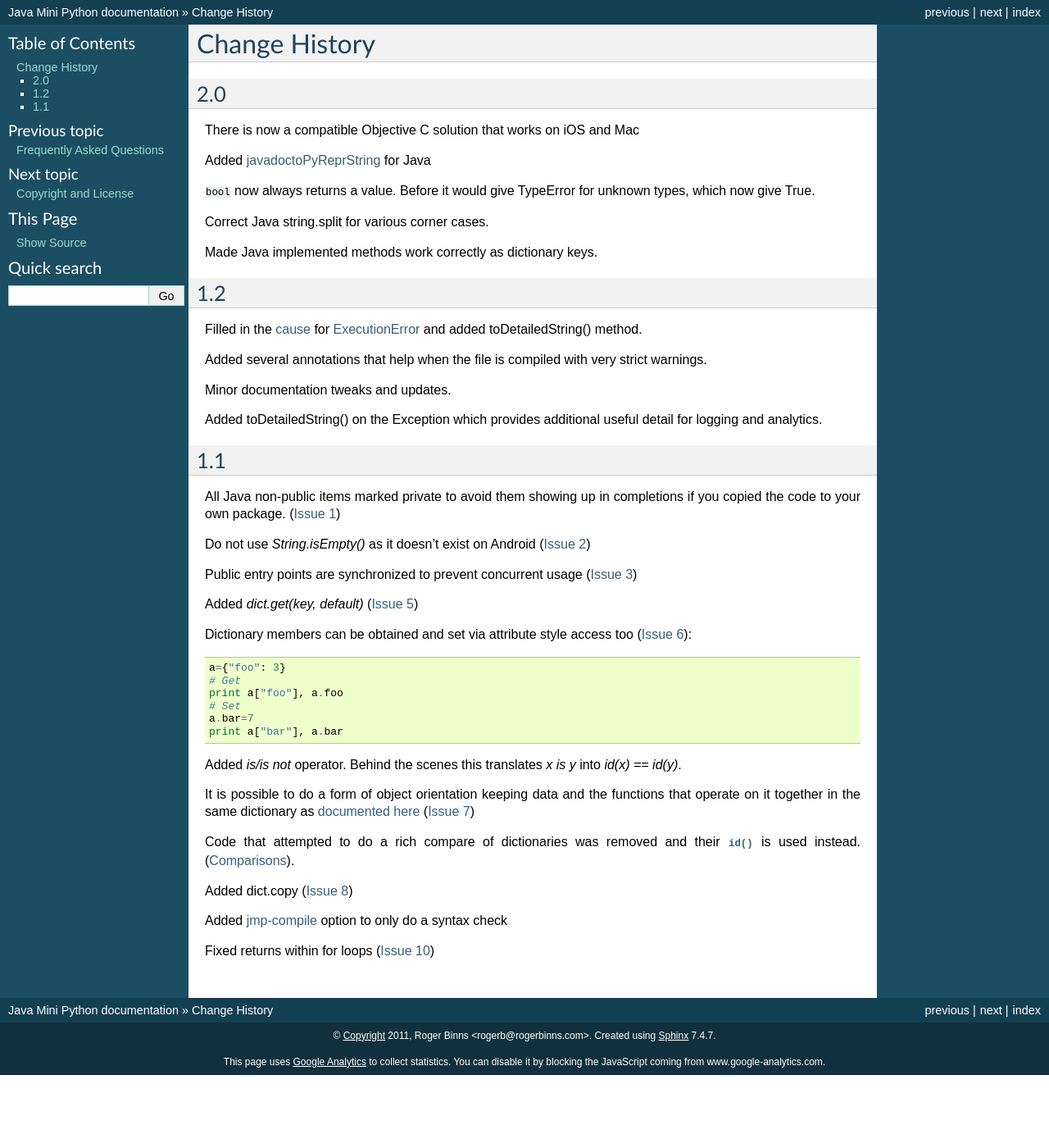
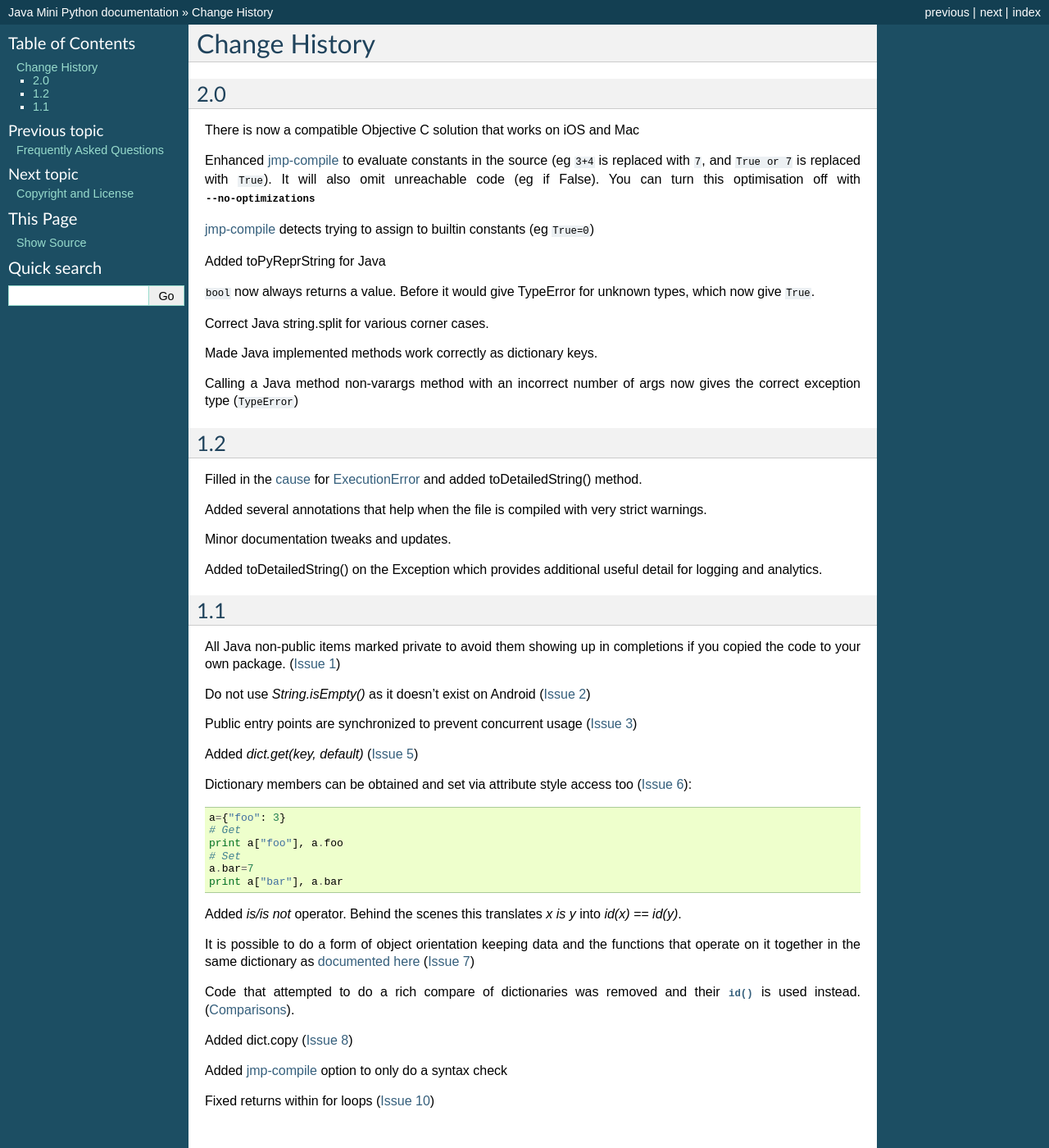
Before and after one commit to rogerbinns/jia-mini-python, a Sphinx documentation site: the page built from doc/changes.rst, in a window 1280 px wide and 1400 px high. Shown: the whole window at 82% size. Built offline with Sphinx 7.4.7, drawn with Linux system fonts in a browser that asks for light colours; the version number could not be read and is left out; some of the changed text lies outside the part shown.

Commit message:
Documentation updates and similar trivial tweaks

```diff
--- a/doc/changes.rst
+++ b/doc/changes.rst
@@ -6,14 +6,25 @@ Change History
 
 There is now a compatible Objective C solution that works on iOS and Mac
 
-Added :jdoc:`toPyReprString` for Java
+Enhanced :doc:`jmp-compile` to evaluate constants in the source (eg
+``3+4`` is replaced with ``7``, and ``True or 7`` is replaced with
+``True``).  It will also omit unreachable code (eg if False).  You can
+turn this optimisation off with :option:`--no-optimizations`
+
+:doc:`jmp-compile` detects trying to assign to builtin constants
+(eg ``True=0``)
+
+Added toPyReprString for Java
 
 ``bool`` now always returns a value.  Before it would give TypeError
-for unknown types, which now give True.
+for unknown types, which now give ``True``.
 
 Correct Java string.split for various corner cases.
 
 Made Java implemented methods work correctly as dictionary keys.
+
+Calling a Java method non-varargs method with an incorrect number of
+args now gives the correct exception type (``TypeError``)
 
 1.2
 ===
--- a/doc/conf.py
+++ b/doc/conf.py
@@ -27,7 +27,7 @@ master_doc = 'index'
 
 # General information about the project.
 project = u'Java Mini Python'
-copyright = u'2011, Roger Binns <rogerb@rogerbinns.com>'
+copyright = u'2011-2013, Roger Binns <rogerb@rogerbinns.com>'
 
 # The version info for the project you're documenting, acts as replacement for
 # |version| and |release|, also used in various other places throughout the
```
Also changed, not shown: doc/index.rst (+12 -3 lines), 2 other files.
